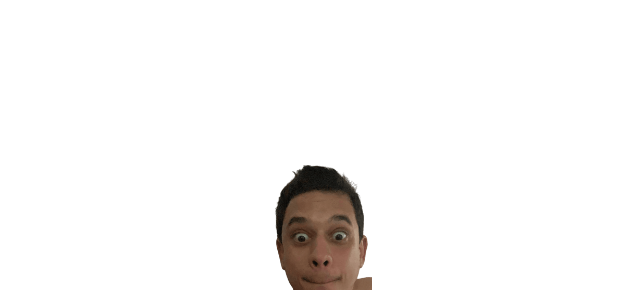
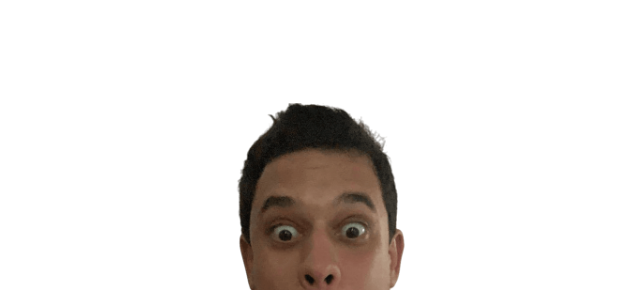
Before and after one commit to f-loureiro/f-loureiro.github.io, a plain HTML site: page index.html in a window 1280 px wide. Shown: the part 87-377 px from the top of the page, without its empty margins (318-958 px from the left). Drawn offline with Linux system fonts and the light colour scheme.

Commit message:
Add files via upload

```diff
--- a/css/login.css
+++ b/css/login.css
@@ -15,7 +15,8 @@
 }
 
 .login_header img {
-    width: 100px;
+    width: 180px;
+    margin-bottom: 20px;
 }
 
 .login_header h1 {
```
